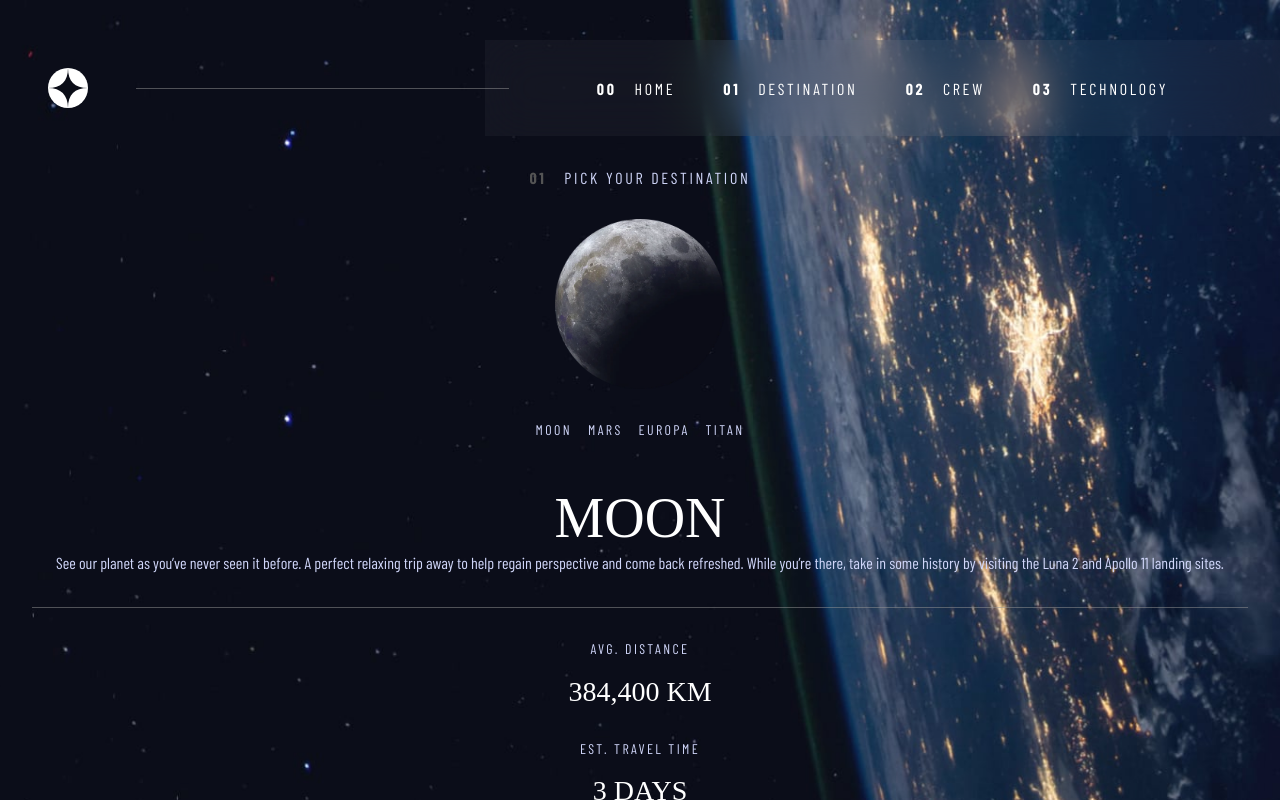
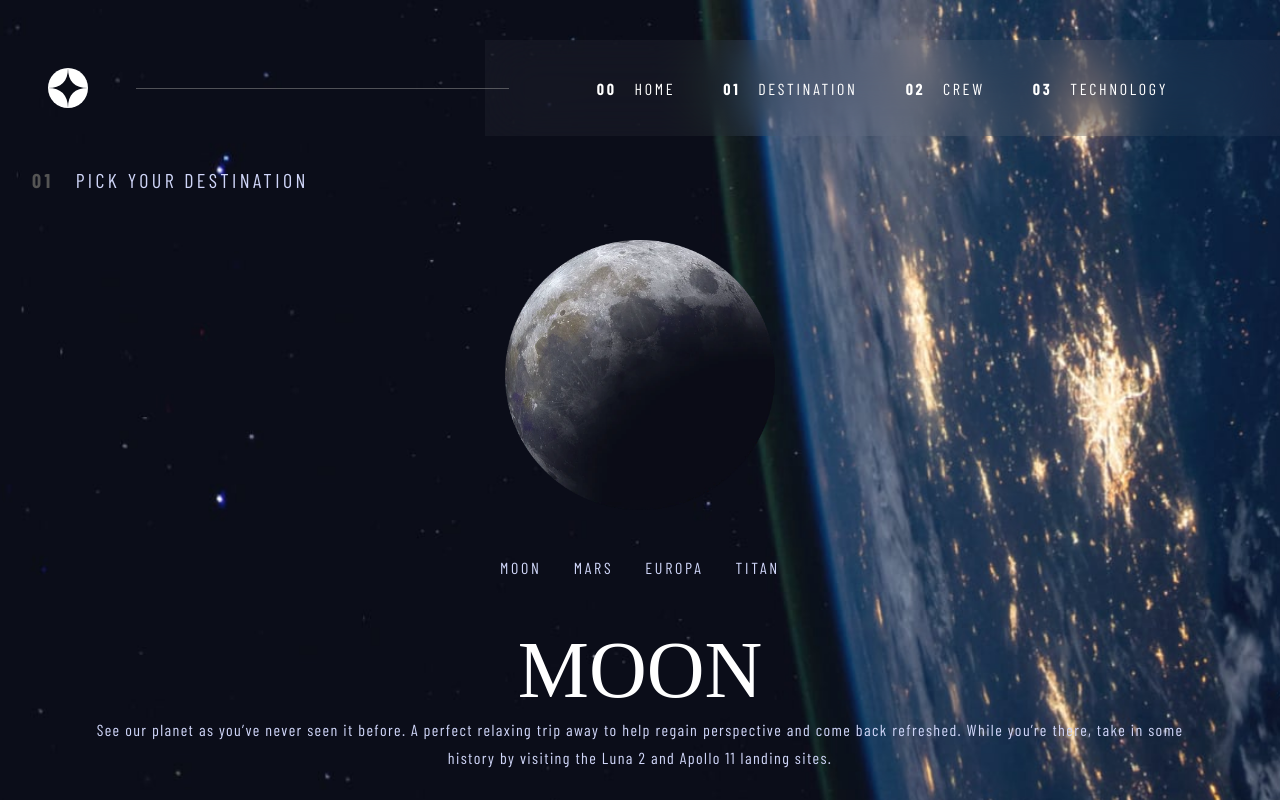
Before and after one commit to marinaongithub/space-tourism-website, a React (Vite) app: page /destination in a window 1280 px wide. Shown: the top 800 px of the page. Built offline with nearby package versions, Linux system fonts and the light colour scheme; a web font is replaced by a local one.

Commit message:
Styled destination moon for tablets

```diff
--- a/src/App.jsx
+++ b/src/App.jsx
@@ -1,6 +1,5 @@
 import { Route, createBrowserRouter, createRoutesFromElements, RouterProvider } from 'react-router-dom';
-import './App.css';
-import Header from './components/header/Header';
+// import './App.css';
 import Home from './pages/home/Home';
 import Destinations from './components/destination/Destinations';
 import MainLayout from './layouts/MainLayout';
--- a/src/components/destination/destinations.css
+++ b/src/components/destination/destinations.css
@@ -12,6 +12,7 @@ h2, h3 {
 
 .planet {
     flex-direction: column;
+    width: 100%;
 }
 
 .planet h2 {
@@ -94,3 +95,45 @@ h2, h3 {
     color: #fff;
     font-size: 1.75rem;
 }
+
+@media only screen and (min-width: 650px) {
+
+    .planet h2 {
+        align-self: flex-start;
+        font-size: 20px;
+        letter-spacing: 3.38px;
+    }
+
+    .planetImg {
+        width: 270px;
+        height: 270px;
+        margin-block: 2rem;
+    }
+
+    .planetList {
+        font-size: 1rem;
+        letter-spacing: 2.7px;
+        gap: 2rem;
+    }
+
+    .details h3 {
+        font-size: 5rem;
+    }
+
+    .planetInfo {
+        line-height: 28px;
+        padding-inline: 4rem;
+        letter-spacing: 1.4px;
+        padding-bottom: 3rem;
+    }
+
+    .metrics {
+        padding-top: 3rem;
+        flex-direction: row;
+        justify-content: center;
+        gap: 6rem;
+    }
+
+
+
+}
--- a/src/layouts/MainLayout.jsx
+++ b/src/layouts/MainLayout.jsx
@@ -1,4 +1,4 @@
-import '../App.css'
+import '../mainLayout.css'
 import React from 'react';
 import { Outlet } from 'react-router-dom';
 import Header from '../components/header/Header';
```
Also changed, not shown: src/pages/home/home.css (+2 -5 lines), src/mainLayout.css (renamed from src/App.css).
